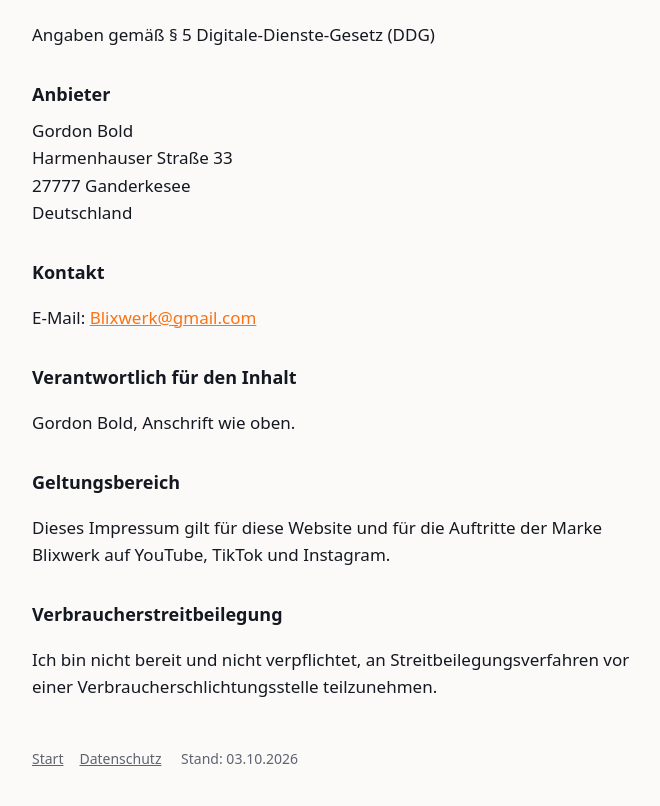
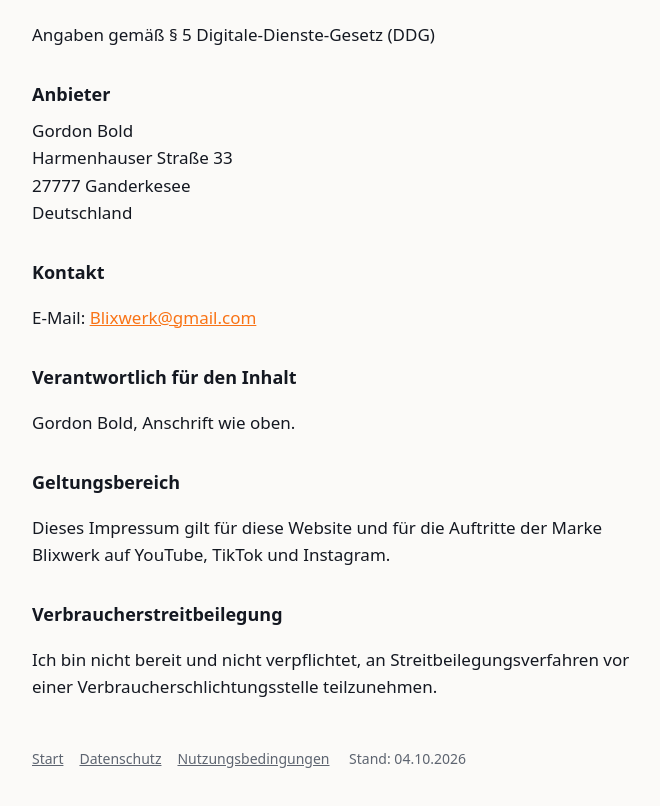
Before and after one commit to BlixWerk/blixwerk.github.io, a plain HTML site: page impressum.html in a window 1280 px wide. Shown: the part 102-908 px from the top of the page, without its empty margins (304-964 px from the left). Drawn offline with Linux system fonts and the light colour scheme.

Commit message:
Add files via upload

```diff
--- a/impressum.html
+++ b/impressum.html
@@ -43,7 +43,7 @@ auf YouTube, TikTok und Instagram.</p>
 <p>Ich bin nicht bereit und nicht verpflichtet, an Streitbeilegungsverfahren vor einer
 Verbraucherschlichtungsstelle teilzunehmen.</p>
 
-<footer><a href="index.html">Start</a><a href="datenschutz.html">Datenschutz</a> Stand: 03.10.2026</footer>
+<footer><a href="index.html">Start</a><a href="datenschutz.html">Datenschutz</a><a href="nutzungsbedingungen.html">Nutzungsbedingungen</a> Stand: 04.10.2026</footer>
 </main>
 </body>
 </html>
```
